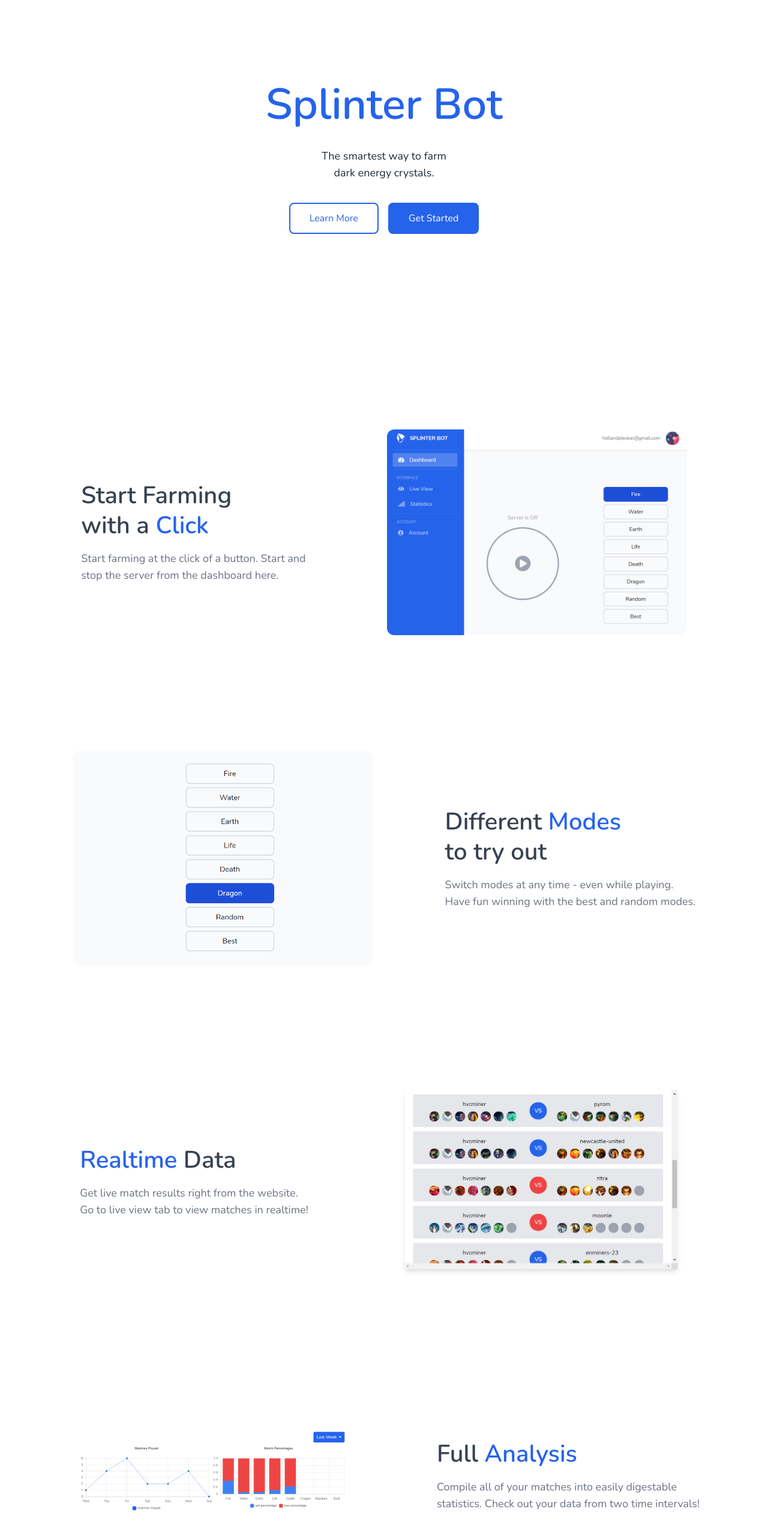
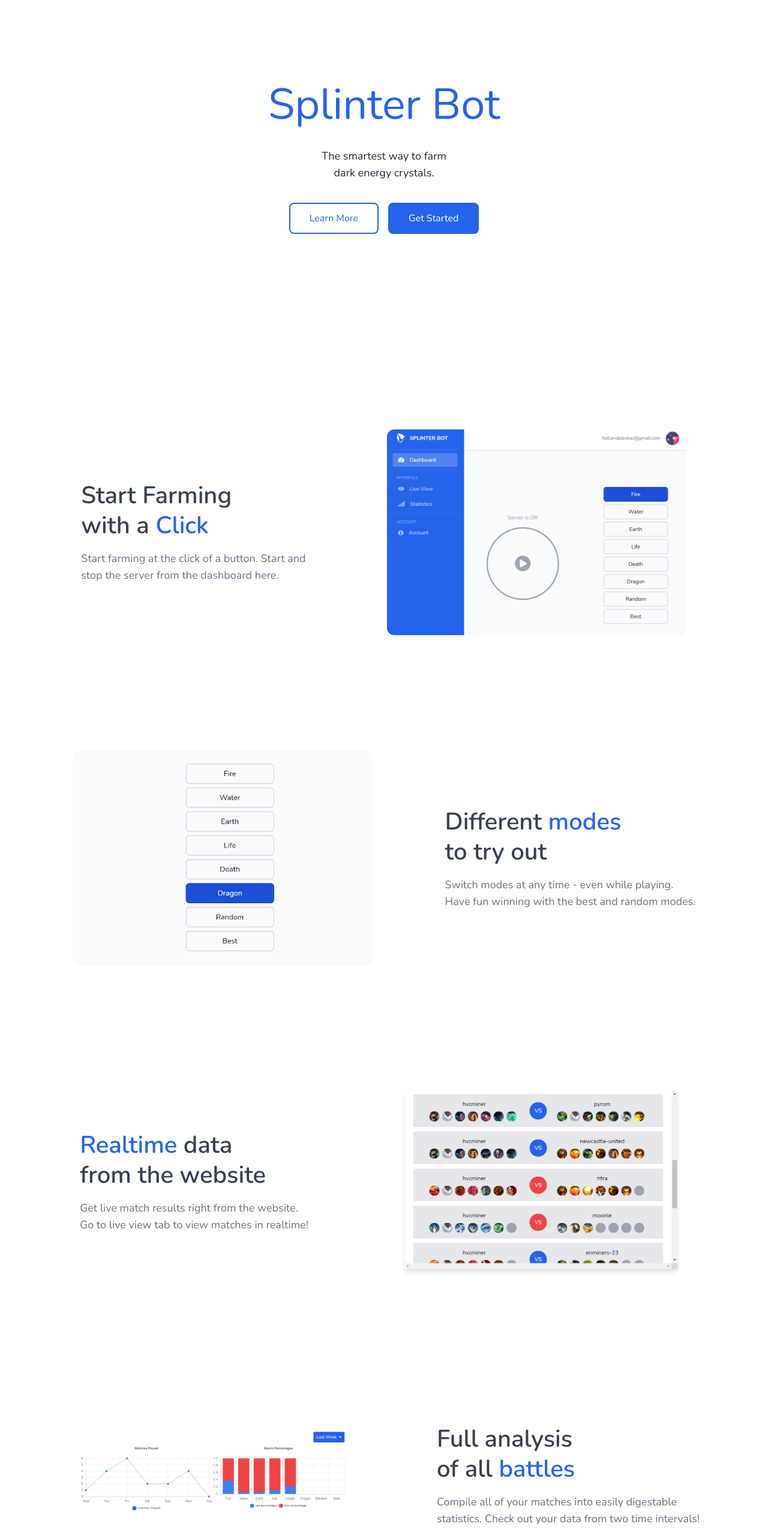
Before and after one commit to HollandPleskac/Splinter-Bot-2.0, a Next.js app: page / in a window 1280 px wide. Shown: the part 180-2746 px from the top of the page at 60% size. Built offline with nearby package versions, Linux system fonts and the light colour scheme; no server answers.

Commit message:
touchups

```diff
--- a/pages/index.js
+++ b/pages/index.js
@@ -68,7 +68,7 @@
 const HomeContent = () => {
   return (
     <div className='w-full h-3/4 flex flex-col justify-center items-center my-auto' >
-      <h1 className='text-7xl text-blue-600 mb-9 font-semibold'>Splinter Bot</h1>
+      <h1 className='text-7xl text-blue-600 mb-9'>Splinter Bot</h1>
       <p className='text-lg text-center text-gray-800 mb-9' >The smartest way to farm<br />dark energy crystals.</p>
       <div>
         <button className=' border-2 border-blue-600 text-blue-600 hover:bg-blue-700 hover:text-white px-8 py-3 rounded-lg transition ease-in duration-100 focus:outline-none mr-4' >Learn More</button>
@@ -95,7 +95,7 @@
     <div className='flex justify-evenly items-center py-24' >
       <img src="website-screenshots/modes.PNG" alt="Modes" width='500' className='rounded-2xl' />
       <div >
-        <h2 className='text-landingPageTitle mb-4 font-semibold text-gray-700 leading-tight ' >Different <span className='text-blue-600' >Modes</span><br />to try out</h2>
+        <h2 className='text-landingPageTitle mb-4 font-semibold text-gray-700 leading-tight ' >Different <span className='text-blue-600' >modes</span><br />to try out</h2>
         <p className='text-gray-500 text-lg' >Switch modes at any time - even while playing.<br /> Have fun winning with the best and random modes. </p>
       </div>
     </div >
@@ -106,7 +106,7 @@
   return (
     <div className='flex justify-evenly items-center py-24' >
       <div >
-        <h2 className='text-landingPageTitle mb-4 font-semibold text-gray-700 leading-tight ' > <span className='text-blue-600'>Realtime</span> Data</h2>
+        <h2 className='text-landingPageTitle mb-4 font-semibold text-gray-700 leading-tight ' > <span className='text-blue-600'>Realtime</span> data<br />from the website</h2>
         <p className='text-gray-500 text-lg' >Get live match results right from the website.<br />Go to live view tab to view matches in realtime!</p>
       </div>
       <img src="website-screenshots/live-view.PNG" alt="Server On" width='500' className='rounded-xl' />
@@ -119,7 +119,7 @@
     <div className='flex justify-evenly items-center py-24' >
       <img src="website-screenshots/match-data.PNG" alt="Modes" width='500' className='rounded-2xl' />
       <div >
-        <h2 className='text-landingPageTitle mb-4 font-semibold text-gray-700 leading-tight ' >Full <span className='text-blue-600'>Analysis</span> </h2>
+        <h2 className='text-landingPageTitle mb-4 font-semibold text-gray-700 leading-tight ' >Full analysis<br />of all <span className='text-blue-600'>battles</span></h2>
         <p className='text-gray-500 text-lg' >Compile all of your matches into easily digestable<br />statistics.  Check out your data from two time intervals!</p>
       </div>
     </div >
```
